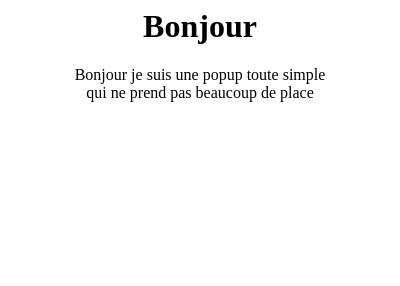
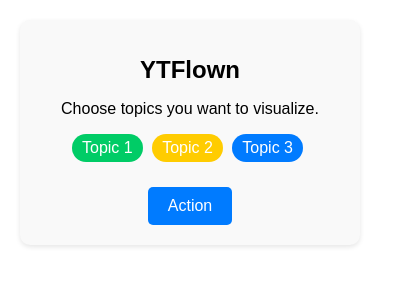
Before and after one commit to Fogbose/YTFlown, a browser extension: page popup.html in a window 400 px wide. Drawn offline with Linux system fonts and the light colour scheme.

Commit message:
v 0.2.0 - creation of the popup interface
Creation of a first static popup interface

```diff
--- /dev/null
+++ b/popup.css
@@ -0,0 +1,67 @@
+body {
+    font-family: Arial, sans-serif;
+    margin: 0;
+    padding: 20px;
+}
+
+.popup-container {
+    width: 300px;
+    padding: 20px;
+    background-color: #f9f9f9;
+    border-radius: 10px;
+    box-shadow: 0 2px 5px rgba(0, 0, 0, 0.1);
+    text-align: center;
+}
+
+.app-title {
+    font-size: 24px;
+    font-weight: bold;
+    margin-bottom: 10px;
+}
+
+.tags-section {
+    margin-bottom: 20px;
+}
+
+.tag-instruction {
+    font-size: 14px;
+    color: #555;
+    margin-bottom: 20px;
+}
+
+.tags-section .tag {
+    display: inline-block;
+    padding: 5px 10px;
+    background-color: #007bff;
+    color: #fff;
+    border-radius: 20px;
+    margin-right: 5px;
+    margin-bottom: 5px;
+}
+
+.tags-section .tag:nth-child(1) {
+    background-color: #ff6347;
+}
+
+.tags-section .tag:nth-child(2) {
+    background-color: #00cc66;
+}
+
+.tags-section .tag:nth-child(3) {
+    background-color: #ffcc00;
+}
+
+.action-button {
+    background-color: #007bff;
+    color: #fff;
+    border: none;
+    padding: 10px 20px;
+    font-size: 16px;
+    border-radius: 5px;
+    cursor: pointer;
+    transition: background-color 0.3s ease;
+}
+
+.action-button:hover {
+    background-color: #0056b3;
+}
--- a/popup.html
+++ b/popup.html
@@ -1,7 +1,25 @@
-<style>
-h1,p{
-    text-align:center
-    }
-</style>
-<h1>Bonjour</h1>
-<p>Bonjour je suis une popup toute simple<br />qui ne prend pas beaucoup de place</p>
+<!DOCTYPE html>
+<html lang="en">
+
+
+<head>
+    <meta charset="UTF-8">
+    <meta name="viewport" content="width=device-width, initial-scale=1.0">
+    <title>YTFlown</title>
+    <link rel="stylesheet" href="popup.css">
+</head>
+
+
+<body>
+    <div class="popup-container">
+        <h1 class="app-title">YTFlown</h1>
+        <div class="tags-section">
+            <p class="tags-instruction">Choose topics you want to visualize.</p>
+            <span class="tag">Topic 1</span>
+            <span class="tag">Topic 2</span>
+            <span class="tag">Topic 3</span>
+        </div>
+        <button class="action-button">Action</button>
+    </div>
+</body>
+</html>
```
Also changed, not shown: manifest.json.
